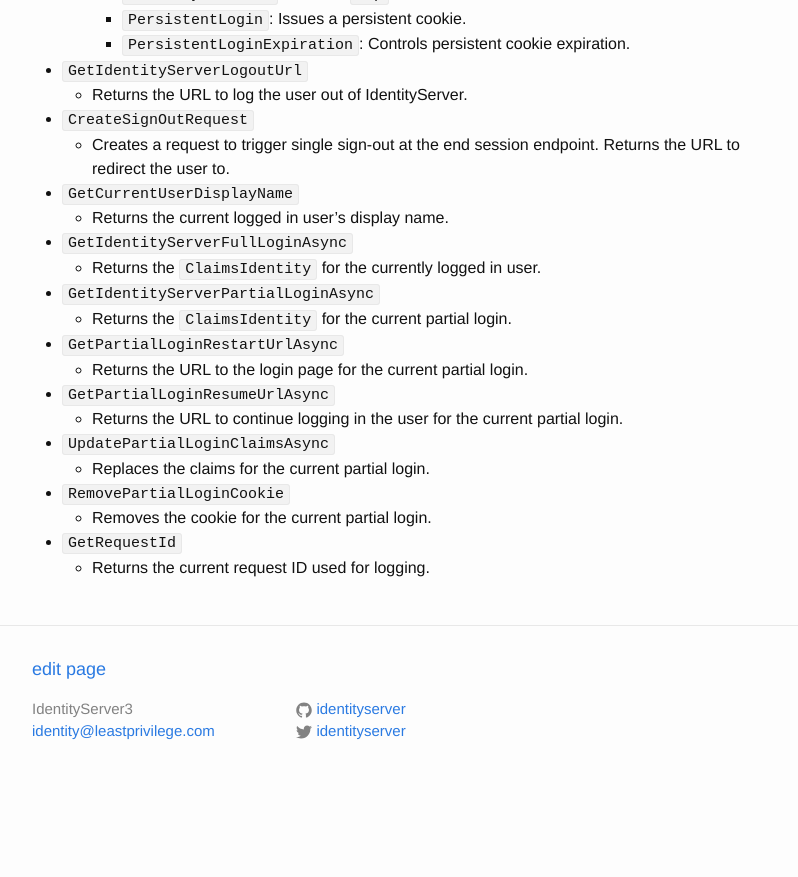
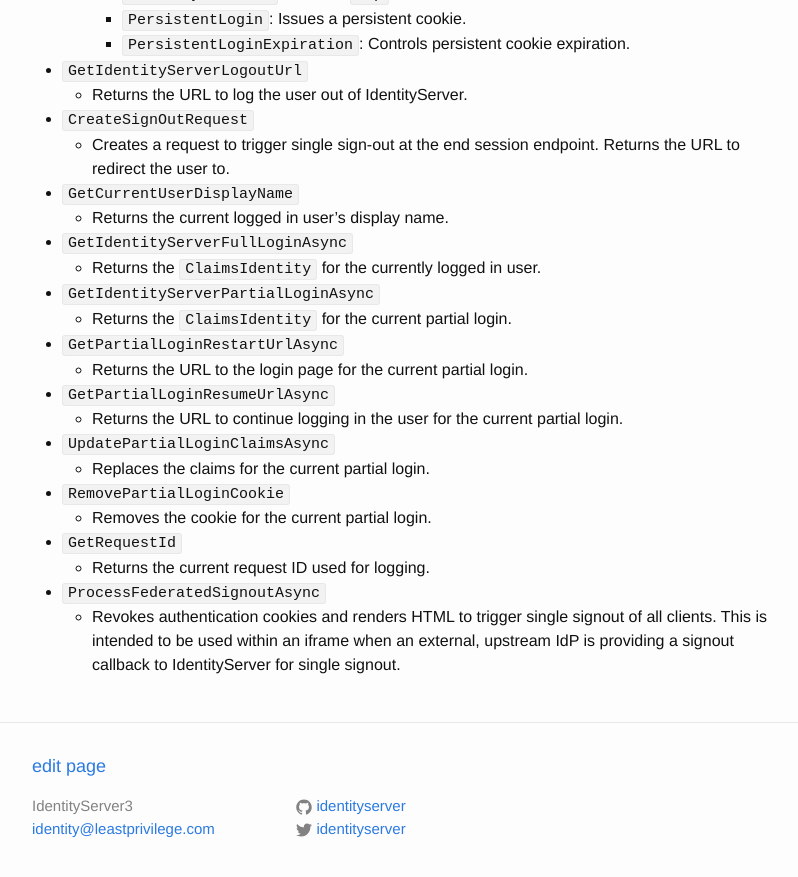
Before and after one commit to IdentityServer/Documentation, a Jekyll site: the page built from docsv2/advanced/owin.md, in a window 1280 px wide and 900 px high, scrolled down 765 px. Shown: the top 877 px of the window, without its empty margins (238-1036 px from the left). Built offline with Jekyll 4.4.1, drawn with Linux system fonts in a browser that asks for light colours; Markdown is read by kramdown in place of the engine named in the settings; before the commit the page ends 1568 px from its top, so only the background shows below that.

Commit message:
docs for federated signout

```diff
--- a/docsv2/advanced/owin.md
+++ b/docsv2/advanced/owin.md
@@ -46,3 +46,5 @@ IdentityServer3 provides extension methods for the OWIN environment (`IDictionar
     * Removes the cookie for the current partial login.
 * `GetRequestId`
     * Returns the current request ID used for logging.
+* `ProcessFederatedSignoutAsync`
+    * Revokes authentication cookies and renders HTML to trigger single signout of all clients. This is intended to be used within an iframe when an external, upstream IdP is providing a signout callback to IdentityServer for single signout.
```
Also changed, not shown: docsv2/advanced/federated-signout.md (added, +35 -0 lines), docsv2/toc.md (+1 -0 lines).
